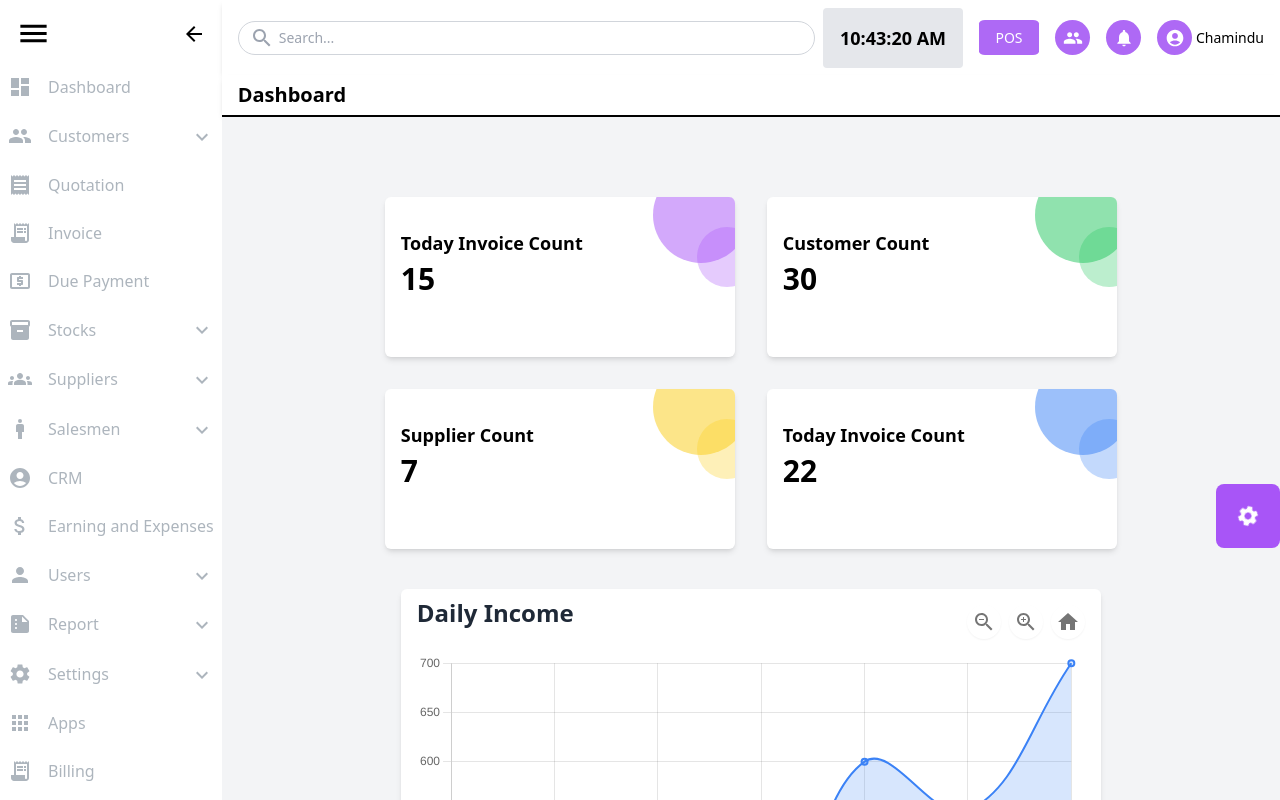
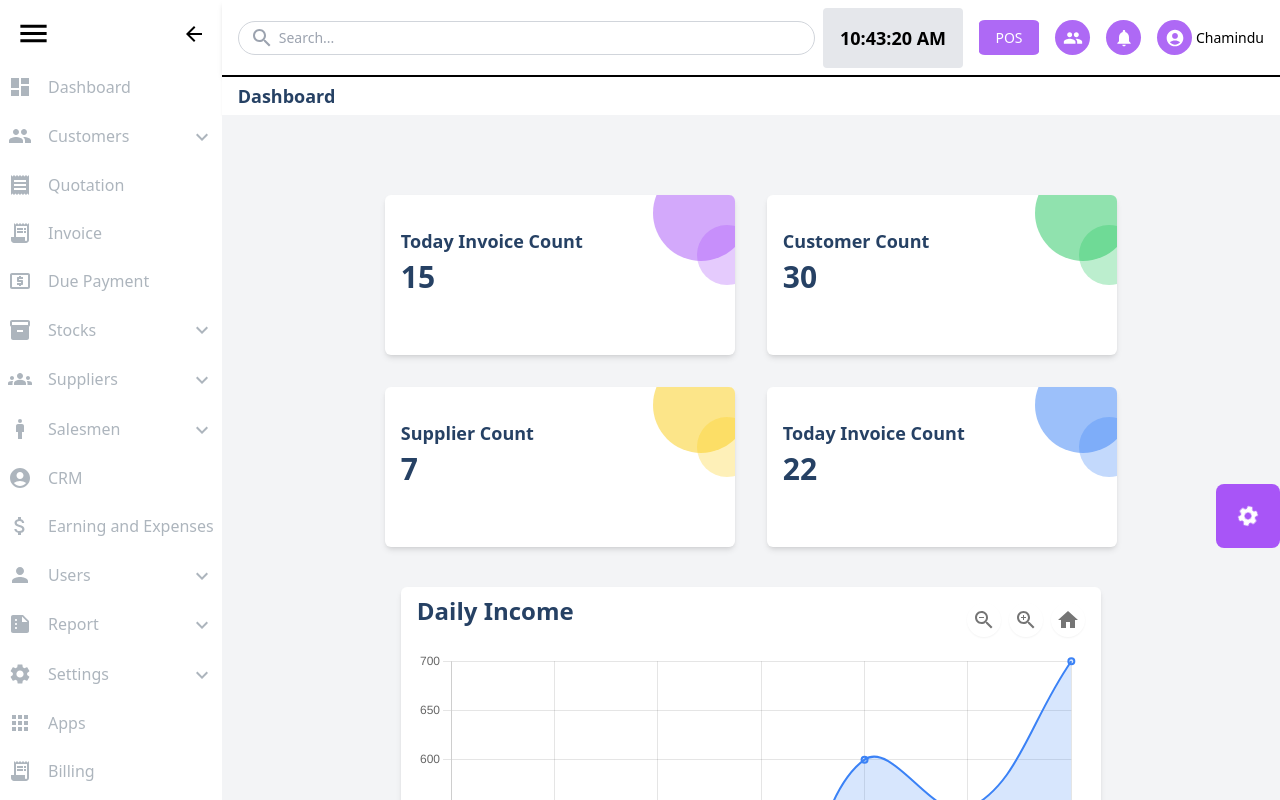
Before and after one commit to ChaminduNevandith/Invoice-System, a React (Vite) app: page / in a window 1280 px wide. Built offline with nearby package versions, Linux system fonts and the light colour scheme.

Commit message:
did text color changes

```diff
--- a/src/Component/RightSideBar/RightSideBar.jsx
+++ b/src/Component/RightSideBar/RightSideBar.jsx
@@ -26,7 +26,7 @@ function RightSideBar({ setIsSidebarOpen }) {
   return (
     <div className="fixed top-0 right-0 h-screen w-[310px] sm:w-[300px] md:w-[320px] lg:w-[340px] xl:w-[360px] 2xl:w-[381px] bg-white shadow-md px-4 py-6">
       <div className="flex items-center justify-between mb-4">
-        <h2 className="text-lg font-medium text-[#1A3353]">Theme Config</h2>
+        <h2 className="text-[#264164] text-lg font-medium text-[#1A3353]">Theme Config</h2>
         <IconButton
           onClick={handleCloseSidebar}
           size="small"
--- a/src/Component/SettingButton/SettingButton.jsx
+++ b/src/Component/SettingButton/SettingButton.jsx
@@ -4,7 +4,7 @@ import SettingsIcon from '@mui/icons-material/Settings';
 const SettingButton = ({ setIsSidebarOpen }) => {
   return (
     <button
-      className="relative fixed bottom-4 right-0 w-12 h-12 lg:w-14 lg:h-14 xl:w-16 xl:h-16 2xl:w-18 2xl:h-18 bg-purple-500 rounded-lg flex items-center justify-center hover:shadow-lg hover:bg-purple-600"
+      className="relative fixed bottom-4 right-0 w-12 h-12 lg:w-14 lg:h-14 xl:w-16 xl:h-16 2xl:w-16 2xl:h-16 bg-purple-500 rounded-lg flex items-center justify-center hover:shadow-lg hover:bg-purple-600"
       onClick={() => setIsSidebarOpen(true)}
     >
       <SettingsIcon className="text-white text-xs sm:text-sm md:text-base lg:text-lg xl:text-xl 2xl:text-2xl animate-spin-slow" />
--- a/src/Component/Title/Title.jsx
+++ b/src/Component/Title/Title.jsx
@@ -2,8 +2,8 @@ import React from 'react';
 
 function Title() {
   return (
-    <div className="w-full h-[40px] bg-white shadow-md flex items-center justify-start px-4">
-      <span className="text-base font-semibold sm:text-sm md:text-base lg:text-lg xl:text-xl 2xl:text-2xl">
+    <div className="border-t-2 border-black w-full h-[40px] bg-white drop-shadow-sm flex items-center justify-start px-4">
+      <span className="text-[#264164] text-base font-semibold sm:text-sm md:text-base lg:text-lg xl:text-lg 2xl:text-lg">
         Dashboard
       </span>
     </div>
--- a/src/Component/TopBar/TopBar.jsx
+++ b/src/Component/TopBar/TopBar.jsx
@@ -19,7 +19,7 @@ function TopBar() {
 
   return (
     <div className="top-0 right-0 w-full h-[75px] bg-white shadow-md flex items-center px-4">
-      <div className="relative w-full max-w-[1000px] sm:max-w-[800px] md:max-w-[600px] lg:max-w-[700px] xl:max-w-[800px] 2xl:max-w-[1000px]">
+      <div className="relative w-full max-w-[1000px] sm:max-w-[800px] md:max-w-[600px] lg:max-w-[700px] xl:max-w-[800px] 2xl:max-w-[1100px]">
         <input
           type="text"
           className="w-full h-[34px] border border-gray-300 rounded-[24px] px-3 pl-10 text-sm"
@@ -29,12 +29,12 @@ function TopBar() {
       </div>
 
       <div className="ml-2 flex items-center space-x-2 sm:space-x-4">
-        {/* Time Display (Visible on Medium Screens and Larger) */}
+
         <div className="hidden md:flex w-[80px] h-[35px] sm:w-[100px] sm:h-[50px] lg:w-[120px] lg:h-[50px] xl:w-[140px] xl:h-[60px] 2xl:w-[160px] 2xl:h-[60px] flex items-center justify-center rounded bg-gray-200">
           <div className="text-xs sm:text-sm lg:text-base xl:text-lg 2xl:text-xl font-semibold">{formattedTime}</div>
         </div>
 
-        {/* POS Button (Visible on All Screen Sizes) */}
+        {/* POS Button */}
         <div>
           <button
             className="w-[60px] h-[35px] rounded-[10%] bg-[#AE69F5] text-white flex items-center justify-center hover:bg-[#9732FF] text-sm"
--- a/src/Pages/Chart.jsx
+++ b/src/Pages/Chart.jsx
@@ -12,7 +12,7 @@ function Chart() {
         w-[270px]">
 
         {/* Title */}
-        <h2 className="text-lg font-medium text-center text-blue-900
+        <h2 className="text-lg font-medium text-center text-[#264164]
           2xl:text-2xl
           xl:text-xl
           lg:text-lg
@@ -30,7 +30,7 @@ function Chart() {
             lg:text-sm
             md:text-xs
             sm:text-xs">
-            <p className="text-gray-500 mb-4
+            <p className="text-[#264164] mb-4
               2xl:text-lg
               xl:text-md
               lg:text-sm
--- a/src/Pages/DashBoard.jsx
+++ b/src/Pages/DashBoard.jsx
@@ -27,7 +27,7 @@ const counts = [
 
 function DashBoard() {
   return (
-    <div className="border-t-2 bg-gray-100 border-black absolute top-[115px] right-0 w-full h-full overflow-auto p-4 sm:p-6 md:p-8 lg:p-10">
+    <div className=" bg-gray-100  absolute top-[115px] right-0 w-full h-full overflow-auto p-4 sm:p-6 md:p-8 lg:p-10">
 
       {/* Circle Cards */}
       <div className="flex flex-wrap justify-center gap-4 sm:gap-6 md:gap-8 mt-6 sm:mt-8 md:mt-10">
@@ -39,8 +39,8 @@ function DashBoard() {
               {/* Bottom circle */}
               <div className={`w-[50px] h-[50px] sm:w-[60px] sm:h-[60px] md:w-[60px] md:h-[60px] rounded-full ${circleColors[index]} absolute top-[60px] right-2 opacity-30`}></div>
             </div>
-            <div className='text-sm sm:text-base md:text-lg font-semibold mt-4'>{names[index]}</div>
-            <div className='text-xl sm:text-2xl md:text-3xl font-bold mt-1'>{counts[index]}</div>
+            <div className='text-[#264164] text-lg sm:text-base md:text-lg font-semibold mt-4'>{names[index]}</div>
+            <div className='text-[#264164] text-xl sm:text-2xl md:text-3xl font-bold mt-1'>{counts[index]}</div>
           </div>
         ))}
       </div>
@@ -61,10 +61,10 @@ function DashBoard() {
       {/* Bars */}
       <div className="flex flex-wrap justify-center gap-4 sm:gap-6 md:gap-8 mt-6 sm:mt-8 md:mt-10">
         <div className='w-full sm:w-[600px] md:w-[700px] lg:w-[730px] h-[300px] sm:h-[350px] md:h-[400px] bg-white text-gray-800 rounded-md shadow-md'>
-          <span className='text-lg sm:text-xl md:text-2xl font-semibold block ml-4 sm:ml-5 md:ml-6 mt-4 sm:mt-5 md:mt-6'>Recent Activity</span>
+          <span className='text-lg sm:text-xl md:text-2xl font-semibold block ml-4 sm:ml-5 md:ml-6 mt-4 sm:mt-5 md:mt-6 text-[#264164]'>Recent Activity</span>
         </div>
         <div className='w-full sm:w-[600px] md:w-[700px] lg:w-[730px] h-[300px] sm:h-[350px] md:h-[400px] bg-white text-gray-800 rounded-md shadow-md'>
-          <span className='text-lg sm:text-xl md:text-2xl font-semibold block ml-4 sm:ml-5 md:ml-6 mt-4 sm:mt-5 md:mt-6'>Near by Cheques</span>
+          <span className='text-lg sm:text-xl md:text-2xl font-semibold block ml-4 sm:ml-5 md:ml-6 mt-4 sm:mt-5 md:mt-6 text-[#264164]'>Near by Cheques</span>
           <div className='text-lg sm:text-xl md:text-2xl font-medium flex items-center justify-center mt-[80px] sm:mt-[100px] md:mt-[120px]'>No data available</div>
         </div>
       </div>
--- a/src/Pages/LineChart.jsx
+++ b/src/Pages/LineChart.jsx
@@ -58,7 +58,7 @@ function LineChart() {
       </div>
 
       {/* Title with responsive text sizes */}
-      <h2 className="text-lg sm:text-xl md:text-2xl font-semibold mt-2 mb-6 ml-4">
+      <h2 className="text-[#264164] text-lg sm:text-xl md:text-2xl font-semibold mt-2 mb-6 ml-4">
         Daily Income
       </h2>
 
--- a/src/Pages/MonthlySalesChart.jsx
+++ b/src/Pages/MonthlySalesChart.jsx
@@ -62,7 +62,7 @@ function LineChart1() {
       </div>
 
       {/* Title with responsive text sizes */}
-      <h2 className="text-lg sm:text-xl md:text-2xl font-semibold mt-2 mb-6 ml-4">
+      <h2 className="text-lg text-[#264164] sm:text-xl md:text-2xl font-semibold mt-2 mb-6 ml-4">
         Monthly Sales
       </h2>
 
--- a/src/Pages/Table.jsx
+++ b/src/Pages/Table.jsx
@@ -12,7 +12,7 @@ function Table() {
         sm:w-[400px] sm:h-[400px]
         xs:w-[270px] xs:h-[400px]'> {/* Mobile size adjustment */}
 
-        <div className='text-xl font-semibold block ml-7 mt-7
+        <div className='text-xl font-semibold block ml-7 mt-7 text-[#264164]
           2xl:text-xl
           xl:text-lg
           lg:text-md
@@ -53,7 +53,7 @@ function Table() {
             sm:w-full
             xs:w-full"> {/* Mobile size adjustment */}
             <thead>
-              <tr className="w-full bg-[#F2F1F1] border-b border-gray-300 text-xs
+              <tr className="w-full bg-[#F2F1F1] border-b border-gray-300 text-xs text-[#264164]
                 2xl:text-base
                 xl:text-sm
                 lg:text-xs
```
